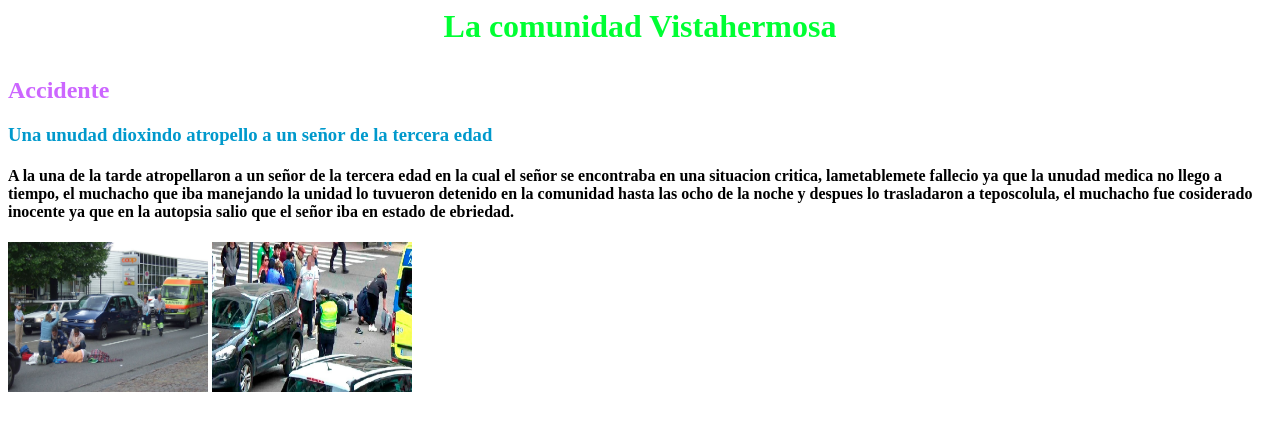
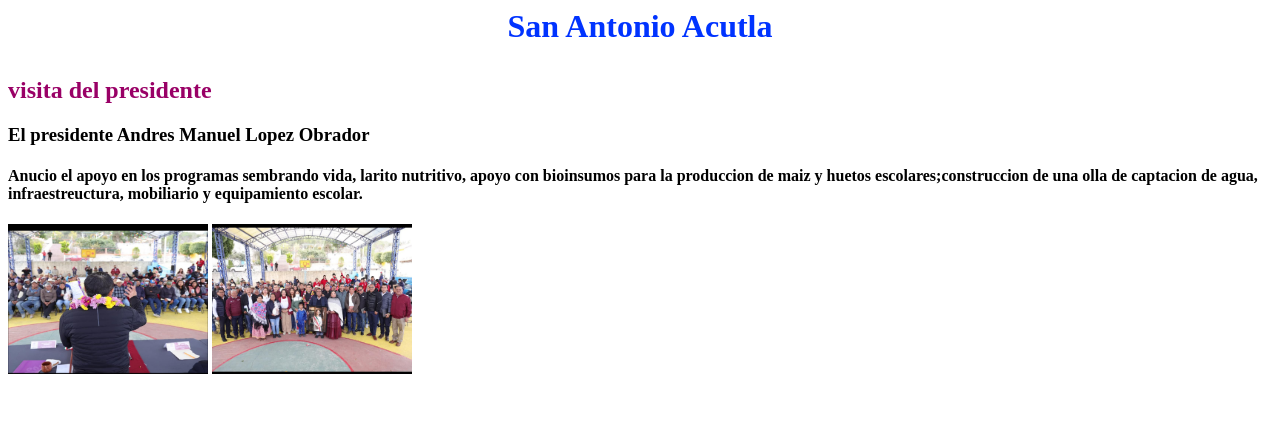
Before and after one commit to andrea12vela/cheche2060, a plain HTML site: page index.html in a window 1280 px wide. Drawn offline with Linux system fonts and the light colour scheme.

Commit message:
Add files via upload

```diff
--- a/index.html
+++ b/index.html
@@ -1,17 +1,16 @@
 
-<html
+<html>
 <head>
 
-<title>vistahermosa</title>
+<title>san antonio acutla</title>
 </head>
 
 <body>
-   <h1><p style="color:#0F3" align="center" >La comunidad Vistahermosa </p></h1>
-   <h2 style="color:#C6F" >Accidente </h2>
-   <h3 style="color:#09C" >Una unudad dioxindo atropello a un señor de la tercera edad </h3>
-   <h4>
-     <p style="color:#000" >A la una de la tarde atropellaron a un señor de la tercera edad en la cual el señor se encontraba en una situacion critica, lametablemete fallecio ya que la unudad medica no llego a tiempo, el muchacho que iba manejando la unidad lo tuvueron detenido en la comunidad hasta las ocho de la noche y despues lo trasladaron a teposcolula, el muchacho fue cosiderado inocente ya que en la autopsia salio que el señor iba en estado de ebriedad.</p></h4>
-    <img src="IMG-20250227-WA0008.jpg" alt="" width="200" height="150">
-   <img src="IMG-20250227-WA0009.jpg" alt="" width="200" height="150">
+    <h1><p style="color:#03F"  align="center" > San Antonio Acutla </p></h1>
+    <h2 style="color:#906" >visita del presidente</h2>
+    <h3 style=" color:#000" >El presidente Andres Manuel Lopez Obrador </h3>
+    <h4><p style="color:#000" > Anucio el apoyo en los programas sembrando vida,     larito nutritivo, apoyo con bioinsumos para la produccion de maiz y huetos     escolares;construccion de una olla de captacion de agua, infraestreuctura,      mobiliario y equipamiento escolar. </p></h4>
+    <img src="Screenshot_20250227_195912_Facebook.jpg" alt="" width="200" height="150" >
+    <img src="Screenshot_20250227_195952_Facebook.jpg" alt="" width="200" height="150">
 </body>
 </html>
```
Also changed, not shown: Screenshot_20250227_195912_Facebook.jpg (added), Screenshot_20250227_195952_Facebook.jpg (added).
